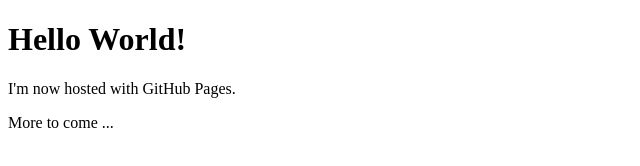
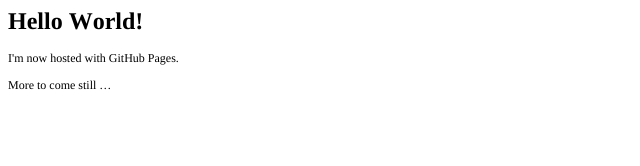
Before and after one commit to 1stBunnySoft/1stBunnySoft.github.io, a plain HTML site: page index.html in a window 1280 px wide. Shown: the whole page, without its empty margins (0-640 px from the left). Drawn offline with Linux system fonts and the light colour scheme.

Commit message:
Update index.html

```diff
--- a/index.html
+++ b/index.html
@@ -1,8 +1,19 @@
-<!DOCTYPE html>
+<!DOCTYPE html PUBLIC "-//W3C//DTD HTML 4.01//EN" "http://www.w3.org/TR/html4/strict.dtd">
 <html>
+<head>
+  <meta http-equiv="Content-Type" content="text/html; charset=utf-8">
+  <meta http-equiv="Content-Style-Type" content="text/css">
+  <title></title>
+  <meta name="Generator" content="Cocoa HTML Writer">
+  <meta name="CocoaVersion" content="2299.5">
+  <style type="text/css">
+    p.p2 {margin: 0.0px 0.0px 12.0px 0.0px; font: 12.0px Times; -webkit-text-stroke: #000000}
+    span.s1 {font-kerning: none}
+  </style>
+</head>
 <body>
-<h1>Hello World!</h1>
-<p>I'm now hosted with GitHub Pages.</p>
-<p>More to come ...</p>
+<h1 style="margin: 0.0px 0.0px 16.1px 0.0px; font: 24.0px Times; -webkit-text-stroke: #000000"><span class="s1"><b>Hello World!</b></span></h1>
+<p class="p2"><span class="s1">I'm now hosted with GitHub Pages.</span></p>
+<p class="p2"><span class="s1">More to come still …<span class="Apple-converted-space"> </span></span></p>
 </body>
 </html>
```
